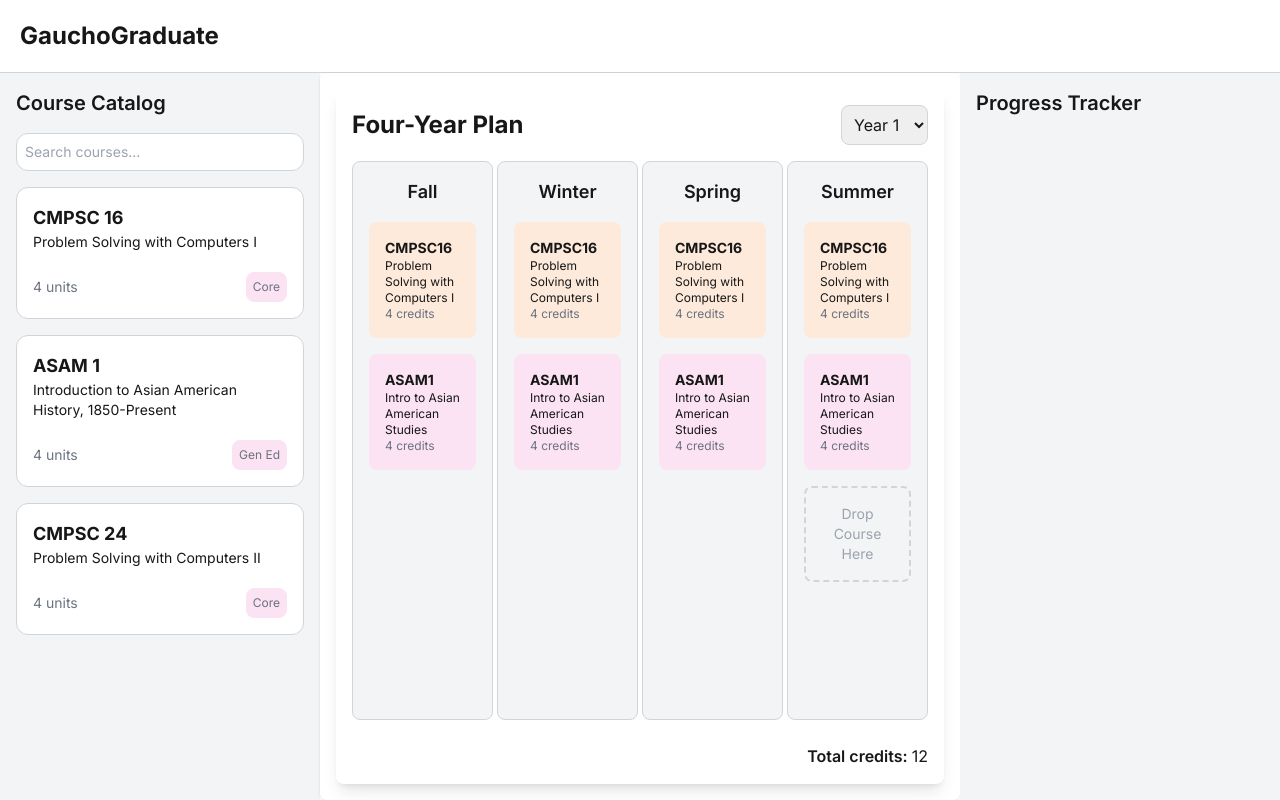
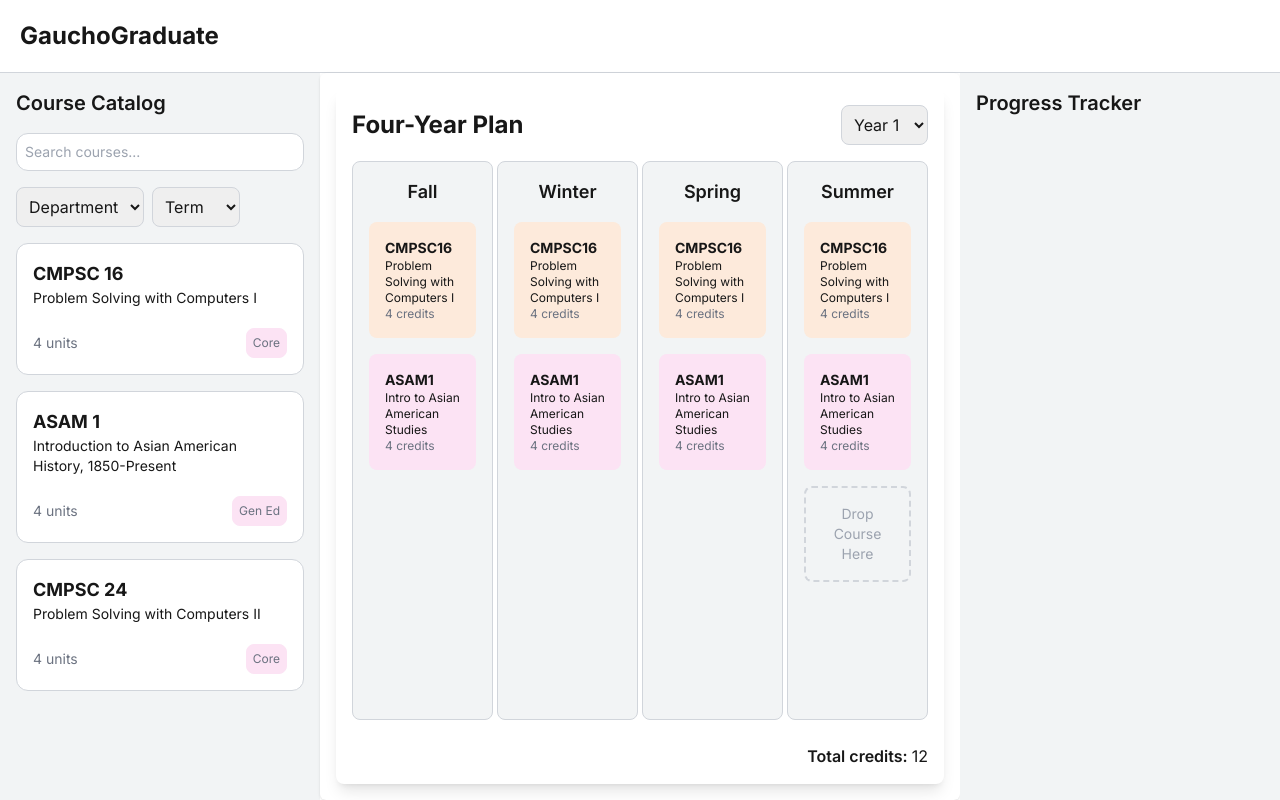
Before and after one commit to ucsb-cs148-w25/pj03-gauchograduate, a Next.js app in the folder gauchograduate/: page /homepage in a window 1280 px wide. Built offline with nearby package versions, Linux system fonts and the light colour scheme.

Commit message:
department and term filter now working

```diff
--- a/gauchograduate/src/app/components/CourseCatalog.tsx
+++ b/gauchograduate/src/app/components/CourseCatalog.tsx
@@ -5,6 +5,8 @@ import React, { useState } from 'react';
 export default function CourseCatalog() {
 
     const [searchQuery, setSearchQuery] = useState('');
+    const [selectedDepartment, setSelectedDepartment] = useState('');
+    const [selectedTerm, setSelectedTerm] = useState('');
 
     // a couple testing courses for now, need other members to facilitate back-end logic
     const courses = [
@@ -17,7 +19,8 @@ export default function CourseCatalog() {
             generalEd: "Core",
             prerequisites: [],
             unlocks: ["CMPSC 24"],
-            department: "CMPSC"
+            department: "CMPSC",
+            term: ["Fall", "Winter"]
         },
         {
             course_id: "ASAM 1",
@@ -28,7 +31,8 @@ export default function CourseCatalog() {
             generalEd: "Gen Ed",
             prerequisites: [],
             unlocks: [],
-        department: "ASAM"
+            department: "ASAM",
+            term: ["Spring"],
         },
         {
             course_id: "CMPSC 24",
@@ -39,14 +43,23 @@ export default function CourseCatalog() {
             generalEd: "Core",
             prerequisites: ["CMPSC 16 (grade C or better)", "Mathematics 3B or 2B (grade C or better, may be taken concurrently)"],
             unlocks: [],
-            department: "CMPSC"
+            department: "CMPSC",
+            term: ["Winter", "Spring"]
         }
     ];
+
+    const departments = [...new Set(courses.map((course) => course.department))];
+    const terms = [...new Set(courses.flatMap((course) => course.term))];
 
     // filters courses by title using searchQuery
     // if the user doesn't input one, searchQuery is '' which returns all the courses
     const filteredCourses = courses.filter(course =>
-        course.title.toLowerCase().includes(searchQuery.toLowerCase())
+    {
+        const searchMatches = course.title.toLowerCase().includes(searchQuery.toLowerCase());
+        const deptMatches = selectedDepartment === '' || course.department === selectedDepartment;
+        const termMatches = selectedTerm === '' || course.term.includes(selectedTerm);
+        return searchMatches && deptMatches && termMatches;
+    }
     );
 
     return (
@@ -62,6 +75,36 @@ export default function CourseCatalog() {
             value={searchQuery}
             onChange={(e) => setSearchQuery(e.target.value)}
         />
+        <div className = "flex flex-row space-x-2">
+            {/* Department Selector */}
+            <select
+            className="p-2 border border-gray-300 rounded-lg mb-4"
+            value={selectedDepartment}
+            onChange={(e) => setSelectedDepartment(e.target.value)}
+            >
+            <option value="">Department</option>
+            {departments.map((dept) => (
+                <option key={dept} value={dept}>
+                {dept}
+                </option>
+            ))}
+            </select>
+
+            {/* Term Selector */}
+            <select
+            className="p-2 border border-gray-300 rounded-lg mb-4"
+            value={selectedTerm}
+            onChange={(e) => setSelectedTerm(e.target.value)}
+            >
+            <option value="">Term</option>
+            {terms.map((term) => (
+                <option key={term} value={term}>
+                {term}
+                </option>
+            ))}
+            </select>
+        </div>
+
 
         {/* Course Cards */}
         <div className="space-y-4">
```
Lines whose indentation alone changed are shown as unchanged.
